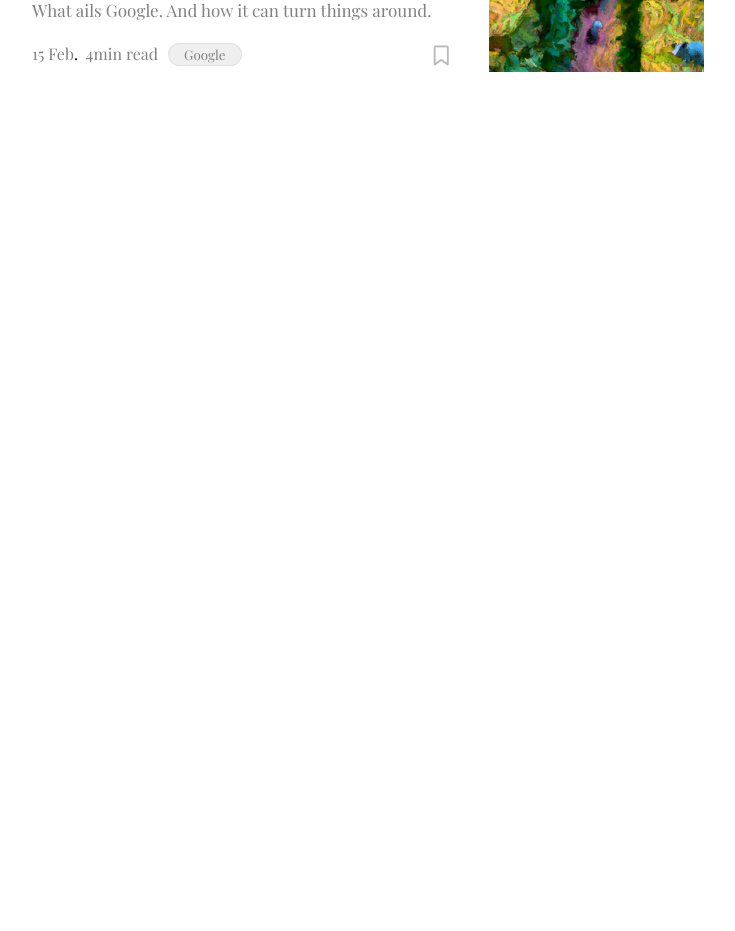
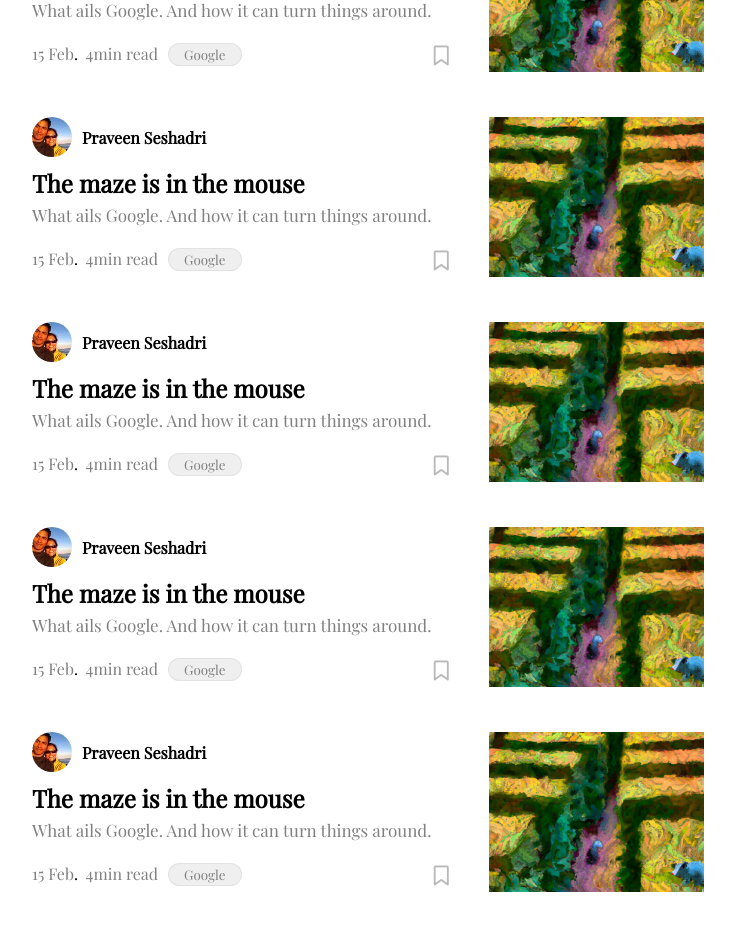
Before and after one commit to GulAkberova/Medium_Client, a React (Create React App) app: page / in a window 1280 px wide. Shown: the part 1580-2511 px from the top of the page, without its empty margins (48-783 px from the left). Before the commit the page ends 1747 px from the top, so only its background shows below. Built offline with nearby package versions, Linux system fonts and the light colour scheme; a web font is replaced by a local one.

Commit message:
home page blog filter position stick

```diff
--- a/src/components/blogs/Blogs.jsx
+++ b/src/components/blogs/Blogs.jsx
@@ -65,6 +65,86 @@ function Blogs() {
           <img src={blogs1} />
         </div>
       </div>
+      <div className={blogs.blogs_mini_div}>
+        <div className={blogs.blogs_mini_text}>
+          <div className={blogs.blogs_mini_text_img}>
+            <img src={trend1} />
+            <span>Praveen Seshadri</span>
+          </div>
+          <h2>The maze is in the mouse</h2>
+          <p>What ails Google. And how it can turn things around.</p>
+          <div className={blogs.blogs_mini_text_read}>
+            <div>
+            <span>15 Feb</span>.&nbsp; <span>4min read</span>
+            <button>Google</button>
+            </div>
+            <i class="fa-regular fa-bookmark"></i>
+          </div>
+        </div>
+        <div className={blogs.blogs_mini_img}>
+          <img src={blogs1} />
+        </div>
+      </div>
+      <div className={blogs.blogs_mini_div}>
+        <div className={blogs.blogs_mini_text}>
+          <div className={blogs.blogs_mini_text_img}>
+            <img src={trend1} />
+            <span>Praveen Seshadri</span>
+          </div>
+          <h2>The maze is in the mouse</h2>
+          <p>What ails Google. And how it can turn things around.</p>
+          <div className={blogs.blogs_mini_text_read}>
+            <div>
+            <span>15 Feb</span>.&nbsp; <span>4min read</span>
+            <button>Google</button>
+            </div>
+            <i class="fa-regular fa-bookmark"></i>
+          </div>
+        </div>
+        <div className={blogs.blogs_mini_img}>
+          <img src={blogs1} />
+        </div>
+      </div>
+      <div className={blogs.blogs_mini_div}>
+        <div className={blogs.blogs_mini_text}>
+          <div className={blogs.blogs_mini_text_img}>
+            <img src={trend1} />
+            <span>Praveen Seshadri</span>
+          </div>
+          <h2>The maze is in the mouse</h2>
+          <p>What ails Google. And how it can turn things around.</p>
+          <div className={blogs.blogs_mini_text_read}>
+            <div>
+            <span>15 Feb</span>.&nbsp; <span>4min read</span>
+            <button>Google</button>
+            </div>
+            <i class="fa-regular fa-bookmark"></i>
+          </div>
+        </div>
+        <div className={blogs.blogs_mini_img}>
+          <img src={blogs1} />
+        </div>
+      </div>
+      <div className={blogs.blogs_mini_div}>
+        <div className={blogs.blogs_mini_text}>
+          <div className={blogs.blogs_mini_text_img}>
+            <img src={trend1} />
+            <span>Praveen Seshadri</span>
+          </div>
+          <h2>The maze is in the mouse</h2>
+          <p>What ails Google. And how it can turn things around.</p>
+          <div className={blogs.blogs_mini_text_read}>
+            <div>
+            <span>15 Feb</span>.&nbsp; <span>4min read</span>
+            <button>Google</button>
+            </div>
+            <i class="fa-regular fa-bookmark"></i>
+          </div>
+        </div>
+        <div className={blogs.blogs_mini_img}>
+          <img src={blogs1} />
+        </div>
+      </div>
     </section>
   );
 }
--- a/src/components/blogsFilter/blogsfilter.module.css
+++ b/src/components/blogsFilter/blogsfilter.module.css
@@ -1,5 +1,6 @@
 .blogsFilter_big_div{
     width: 32%;
+    height: max-content;
 }
 .blogsFilter_mini_div{
     border-bottom: 1px solid rgba(148, 147, 147, 0.781);
@@ -34,6 +35,13 @@
         width: 100%;
 
     }
+}
+@media (min-width: 992px)  and (max-width: 1900px) {
+    .blogsFilter_big_div{
+        position: sticky;
+        top: 130px;
+        left: 0;
+    }
 
 
 }
```
